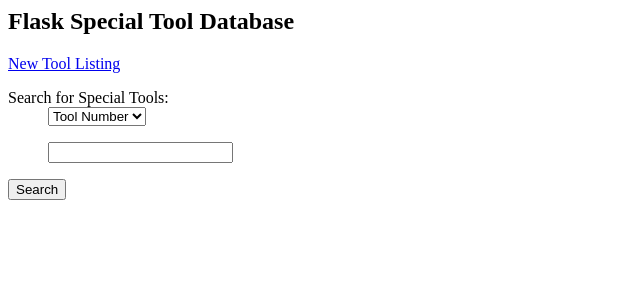
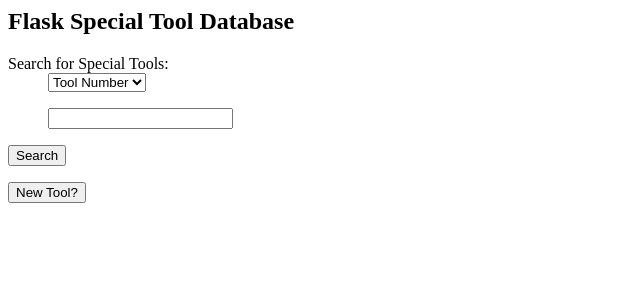
Before and after one commit to plscks/SpecialToolApp, a Flask app: page / in a window 1280 px wide. Shown: the top 300 px of the page, without its empty margins (0-640 px from the left). Run offline with Flask 2, Linux system fonts and the light colour scheme; some libraries are stand-ins or nearby versions.

Commit message:
Changed link to a button

```diff
--- a/templates/index.html
+++ b/templates/index.html
@@ -4,9 +4,6 @@
 </head>
 
 <h2>Flask Special Tool Database</h2>
-
-<p><p>
-<a href="{{ url_for('.new_tool') }}"> New Tool Listing </a>
 
 {% with messages = get_flashed_messages() %}
   {% if messages %}
@@ -27,3 +24,7 @@
   </dl>
   <p><input type=submit value=Search>
 </form>
+<p>
+<form action="{{ url_for('.new_tool') }}">
+    <input type="submit" value="New Tool?" />
+</form>
```
